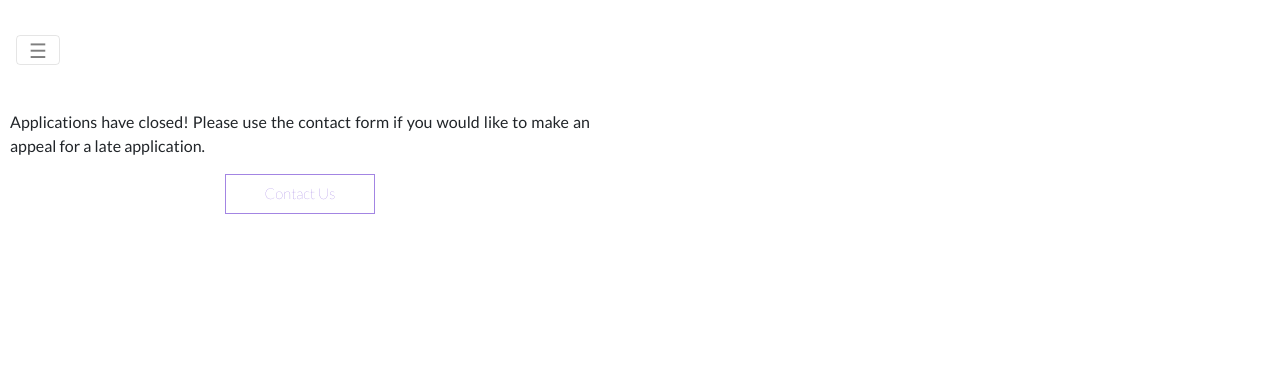
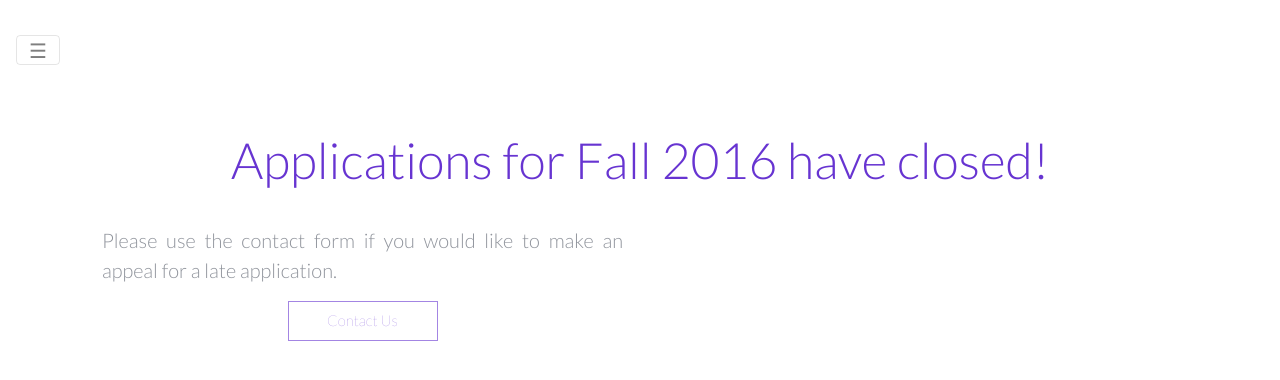
Before and after one commit to scopeusc/scopeusc.github.io, a plain HTML site: page apply.html in a window 1280 px wide. Drawn offline with nearby package versions, Linux system fonts and the light colour scheme.

Commit message:
fixing centering

```diff
--- a/apply.html
+++ b/apply.html
@@ -26,13 +26,21 @@
     </nav>
 </header>
 
-<div class="description">
-  <p>Applications have closed! Please use the contact form if you would like to make an appeal for a late application.</p>
-  <div class="page-apply">
-      <a class="nav-link" href="contact">Contact Us</a>
-  </div>
+<div class="about" id="about">
+    <div class="container">
+        <div class="col-md-12" id="motto">
+            <h2>Applications for Fall 2016 have closed!</h2>
+        </div>
+        <div class="col-md-6 col-md-offset-3">
+            <div class="description">
+                <p>Please use the contact form if you would like to make an appeal for a late application.</p>
+                <div class="page-apply">
+                    <a class="nav-link" href="contact">Contact Us</a>
+                </div>
+            </div>
+        </div>
+    </div>
 </div>
-
 
 
 <script>
```
